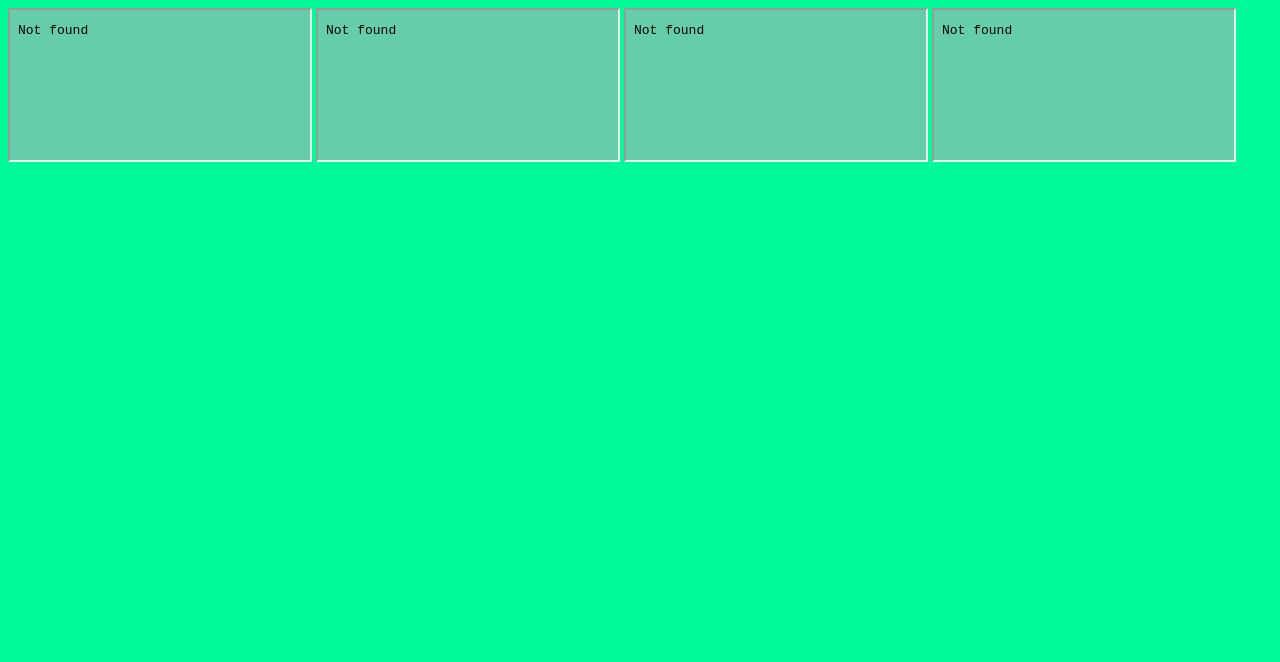
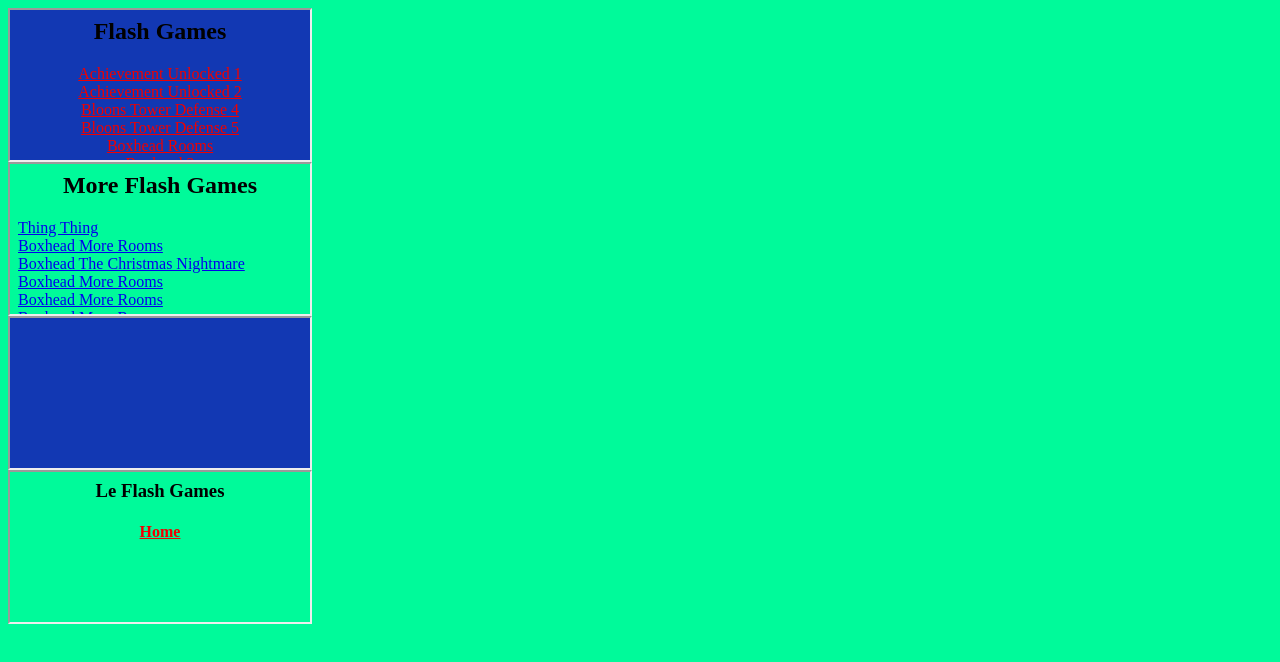
Before and after one commit to Murr88/Flash-games, a plain HTML site: page index.html in a window 1280 px wide. Drawn offline with Linux system fonts and the light colour scheme.

Commit message:
Changed file type

```diff
--- a/Pages/index.css
+++ b/Pages/index.css
@@ -24,6 +24,7 @@ p,h1,h2,h3,h4 {
 
 iframe {
     background:mediumaquamarine;
+    display:block;
 }
 
 .iframeright {
@@ -54,5 +55,4 @@ iframe {
     width:50%;
     top:20%;
     left:25%;
-
 }
--- a/index.html
+++ b/index.html
@@ -1,19 +1,18 @@
 <html>
     <!DOCTYPE html>
-
     <head>
         <title>Flash Games</title>
         <link rel="stylesheet" href="Pages/index.css">
     </head>
     <body>
     <div>
-        <iframe position="left" src="Pages/Left.md" name="iframe_a" style="iframeleft">
+        <iframe position="left" src="Pages/Left.html" name="iframe_a" style="iframeleft">
         </iframe>
-        <iframe position="right" src="Pages/Right.md" name="iframe_b" style="iframeright">
+        <iframe position="right" src="Pages/Right.html" name="iframe_b" style="iframeright">
         </iframe>
-        <iframe src="Pages/Middle.md" name="iframe_c" style="iframemiddle">
+        <iframe src="Pages/Middle.html" name="iframe_c" style="iframemiddle">
         </iframe>
-        <iframe position="top" src="Pages/Top.md" name="iframe_d" style="iframetop">
+        <iframe position="top" src="Pages/Top.html" name="iframe_d" style="iframetop">
         </iframe>
     </div>
     </body>
```
